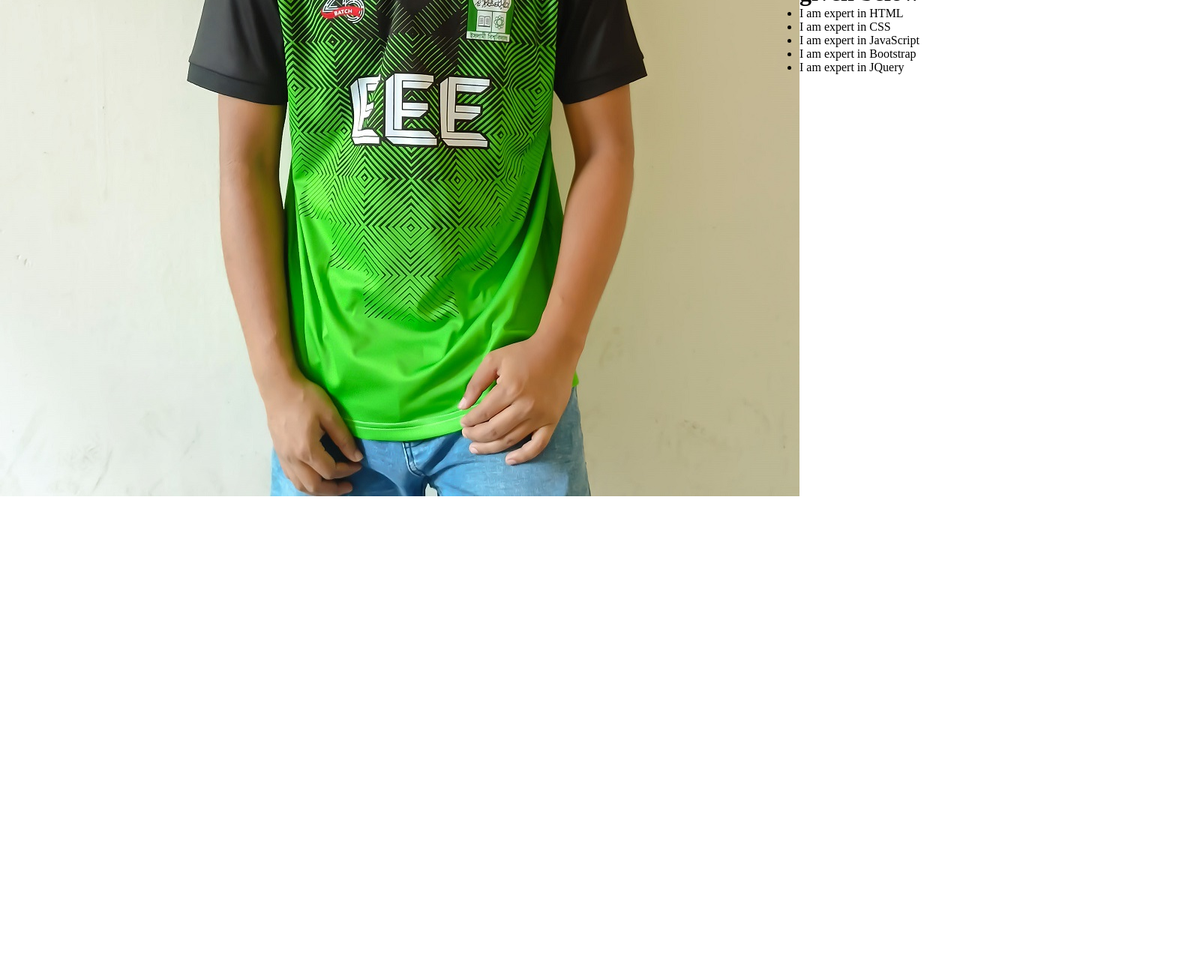
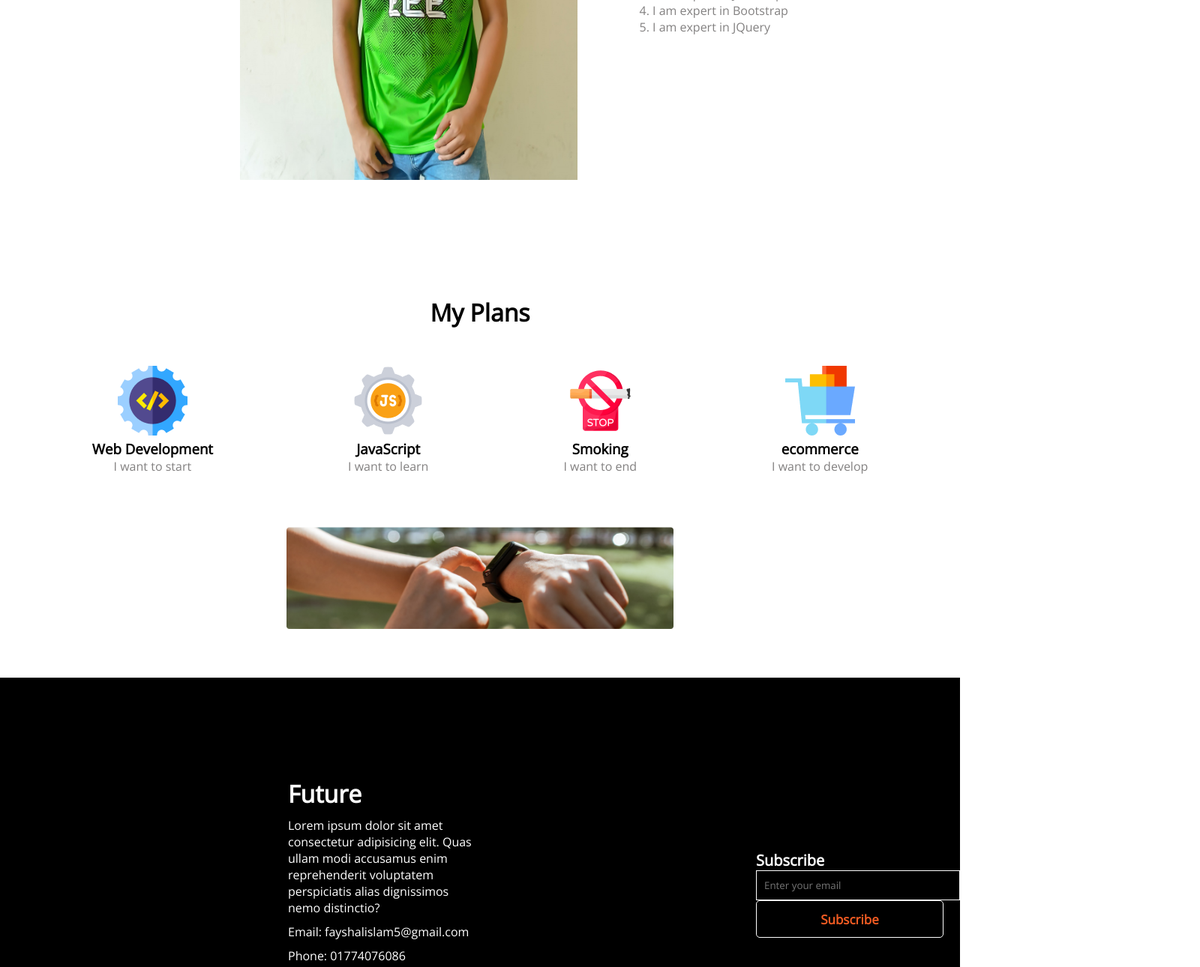
Before and after one commit to Fayshal007/Assu-1, a plain HTML site: page index.html in a window 1280 px wide. Shown: the part 1445-2735 px from the top of the page at 75% size, 1600 px wide, since content can reach past the window. Before the commit the page ends 2111 px from the top, so only its background shows below. Drawn offline with nearby package versions, Linux system fonts and the light colour scheme.

Commit message:
finish commit

```diff
--- a/css/style.css
+++ b/css/style.css
@@ -1,10 +1,12 @@
-*{
+* {
     margin: 0px;
     padding: 0px;
+    font-family: 'Open Sans', sans-serif;
 }
-.banner{
+
+.banner {
     background-image: url(../images/banner1.png);
-    height: 962px;
+    height: 960px;
     background-repeat: no-repeat;
     background-size: 100%;
     display: flex;
@@ -12,21 +14,26 @@
     flex-direction: row-reverse;
 
 }
-.banner-text{
+
+.banner-text {
     text-align: right;
     margin-right: 230px;
     width: 500px;
 }
-.banner-text h3{
+
+.banner-text h3 {
     font-size: 35px;
 }
-.banner-text h1{
-    font-size: 83px;
+
+.banner-text h1 {
+    font-size: 80px;
 }
-.banner-text p{
+
+.banner-text p {
     margin: 25px 0;
 }
-.banner-text button{
+
+.banner-text button {
     border: none;
     border-radius: 5px;
     padding: 10px;
@@ -35,18 +42,112 @@
     background-color: #F15B22;
     color: #ffff;
     font-weight: 800;
+    font-size: 17px;
 }
-main{
+
+main {
     display: flex;
     width: 100%;
-    height: 1000px;
-    align-items: center;
+    height: 630px;
+    margin: 125px 320px;
 }
-.main-image{
-    height: 80%;
+
+.main-image {}
+
+.main-img img {
+    width: 450px;
+    height: 600px;
 }
-.main-image img{
+
+.main-text {
+    margin-left: 100px;
+    margin-top: 200px;
+}
+
+.main-text p {
+    color: rgb(131, 129, 129);
+}
+
+.main-text ol li {
+    color: rgb(131, 129, 129);
+}
+
+mark {
+    height: 650px;
+    width: 70vh;
+}
+
+mark h1 {
+    text-align: center;
+}
+
+.mark-items {
+    display: flex;
+    justify-content: center;
+    margin-top: 50px;
+}
+
+.mark-items div {
+    text-align: center;
+    padding: 0px 90px;
+}
+
+.mark-items p {
+    color: rgb(131, 129, 129);
+}
+
+.mark-img {
+    margin: 60px 382px;
+
+}
+
+.mark-img img {
     height: 100%;
     width: 100%;
 }
-.main-text{}
+
+footer {
+    background-color: black;
+    color: white;
+    display: flex;
+    width: 100%;
+    height: 577px;
+    align-items: center;
+}
+
+.footer-left {
+    margin-left: 384px;
+    width: 500px;
+
+}
+.footer-left h1,p{
+    margin-bottom: 10px;
+}
+.footer-left-icons img{
+    margin-left: 10px;
+}
+
+.footer-right {
+    margin-left: 370px;
+}
+.footer-right form label{
+    font-weight: bolder;
+    font-size: 20px;
+}
+.footer-right form input{
+    padding: 10px;
+    background-color: black;
+    border: 1px solid white;
+    width: 250px;
+}
+.submit-button{
+    border: none;
+    border-radius: 5px;
+    padding: 10px;
+    height: 50px;
+    width: 130px;
+    background-color: #FFFF!;
+    color: #F15B22;
+    font-weight: 800;
+    font-size: 17px;
+}
--- a/index.html
+++ b/index.html
@@ -1,19 +1,24 @@
 <!DOCTYPE html>
 <html lang="en">
+
 <head>
     <meta charset="UTF-8">
     <meta http-equiv="X-UA-Compatible" content="IE=edge">
     <meta name="viewport" content="width=device-width, initial-scale=1.0">
     <title>Document</title>
     <link rel="stylesheet" href="css/style.css">
+    <link rel="preconnect" href="https://fonts.googleapis.com"><link rel="preconnect" href="https://fonts.gstatic.com" crossorigin><link href="https://fonts.googleapis.com/css2?family=Open+Sans:ital@0;1&display=swap" rel="stylesheet">
 </head>
+
 <body>
     <div class="banner">
         <div class="banner-text">
             <h3>Hello.This is</h3>
             <h1>Fayshal Islam</h1>
             <h3>This is my portfolio website</h3>
-            <p>Lorem ipsum dolor sit amet consectetur adipisicing elit. Iusto eum sequi recusandae? Architecto non dolore consectetur. Possimus eligendi ratione nam porro laboriosam recusandae molestiae soluta facere? Non architecto consequatur quidem.</p>
+            <p>Lorem ipsum dolor sit amet consectetur adipisicing elit. Iusto eum sequi recusandae? Architecto non
+                dolore consectetur. Possimus eligendi ratione nam porro laboriosam recusandae molestiae soluta facere?
+                Non architecto consequatur quidem.</p>
             <button>Contact me</button>
         </div>
     </div>
@@ -23,14 +28,65 @@
         </div>
         <div class="main-text">
             <h1>My skills are given below</h1>
-            <ul>
+            <p>Lorem ipsum dolor, sit amet consectetur adipisicing elit. Dolores totam nihil minus quas quo consequatur.
+            </p>
+            <ol>
                 <li>I am expert in HTML</li>
                 <li>I am expert in CSS</li>
                 <li>I am expert in JavaScript</li>
                 <li>I am expert in Bootstrap</li>
                 <li>I am expert in JQuery</li>
-            </ul>
+            </ol>
         </div>
     </main>
+    <mark>
+        <h1>My Plans</h1>
+        <div class="mark-items">
+            <div>
+                <img src="images/icons/web.png" alt="">
+                <h3>Web Development</h3>
+                <p>I want to start</p>
+            </div>
+            <div>
+                <img src="images/icons/js.png" alt="">
+                <h3>JavaScript</h3>
+                <p>I want to learn</p>
+            </div>
+            <div>
+                <img src="images/icons/smoke.png" alt="">
+                <h3>Smoking</h3>
+                <p>I want to end</p>
+            </div>
+            <div>
+                <img src="images/icons/ecom.png" alt="">
+                <h3>ecommerce</h3>
+                <p>I want to develop</p>
+            </div>
+        </div>
+        <div class="mark-img">
+            <img src="images/watch.png" alt="">
+        </div>
+    </mark>
+    <footer>
+        <div class="footer-left">
+            <h1>Future</h1>
+            <p>Lorem ipsum dolor sit amet consectetur adipisicing elit. Quas ullam modi accusamus enim reprehenderit voluptatem perspiciatis alias dignissimos nemo distinctio?</p>
+            <p>Email: fayshalislam5@gmail.com</p>
+            <p>Phone: 01774076086</p>
+            <div class="footer-left-icons">
+                <img src="images/icons/fb.png" alt="">
+                <img src="images/icons/twitter.png" alt="">
+                <img src="images/icons/youtube.png" alt="">
+            </div>
+        </div>
+        <div class="footer-right">
+            <form>
+                <label for="">Subscribe</label> <br>
+                <input type="email" name="" id="" placeholder="Enter your email"> <br>
+                <input type="submit" value="Subscribe" class="submit-button">
+            </form>
+        </div>
+    </footer>
 </body>
+
 </html>
```
Also changed, not shown: images/icons/ecom.png (added), images/icons/fb.png (added), images/icons/js.png (added), images/icons/smoke.png (added), images/icons/twitter.png (added), images/icons/web.png (added), images/icons/youtube.png (added), images/list-style-image.png (deleted), images/watch.png (added).
